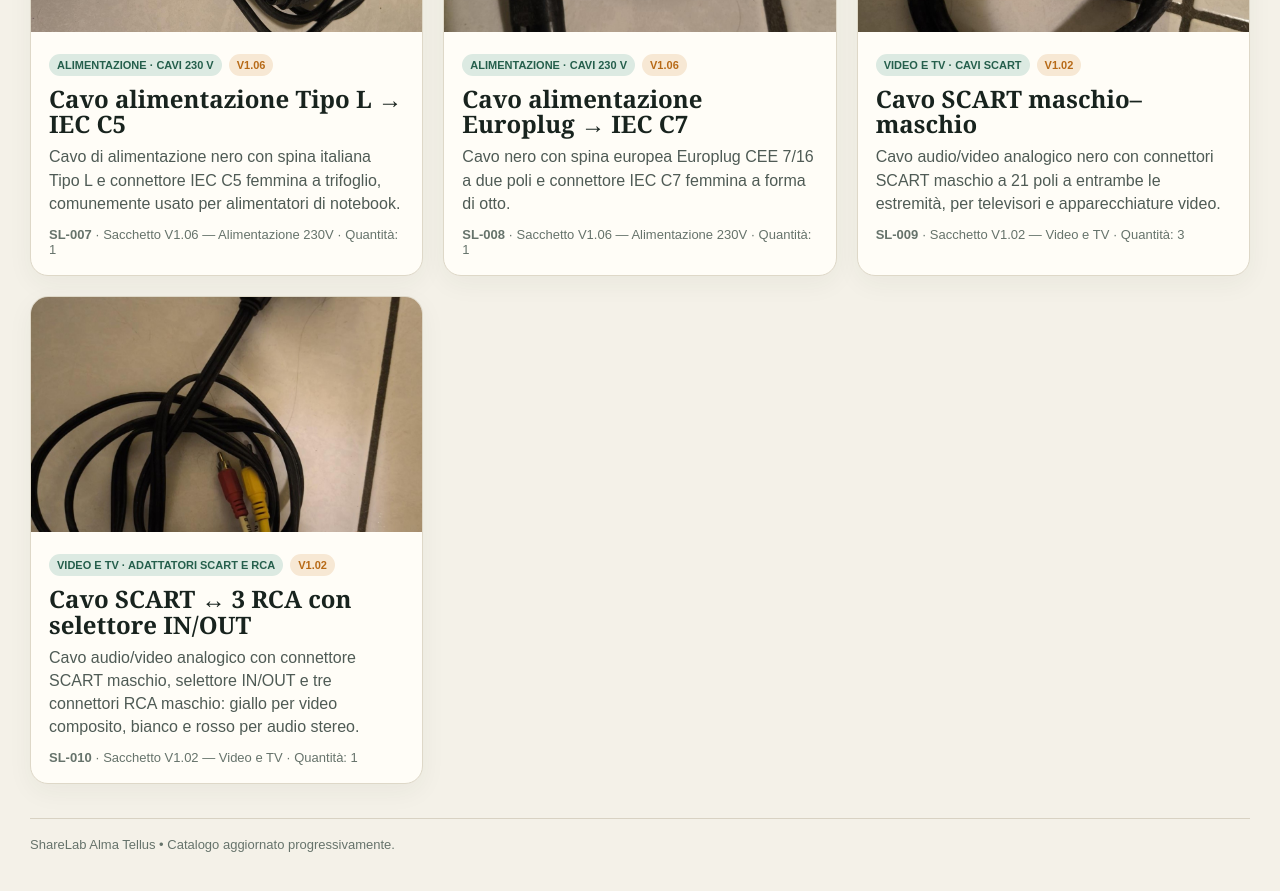
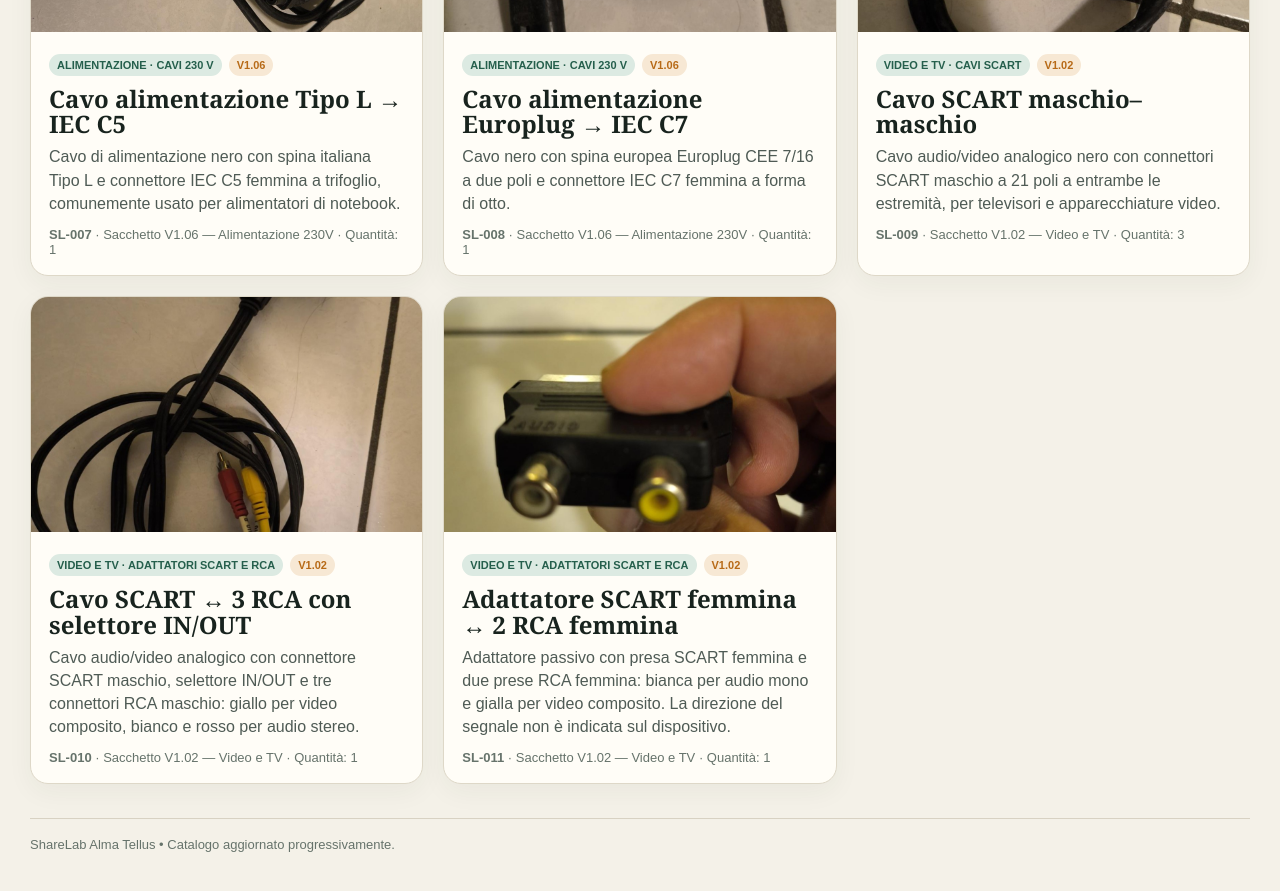
Before and after one commit to almatellus/almatellus.github.io, a Jekyll site: the page sharelab/index.html, which Jekyll copies as it is, in a window 1280 px wide and 900 px high, scrolled down 1722 px. Shown: the top 891 px of the window. Built offline with Jekyll 4.4.1, drawn with Linux system fonts in a browser that asks for light colours.

Commit message:
Add SL-011 SCART to dual RCA adapter

```diff
--- a/sharelab/index.html
+++ b/sharelab/index.html
@@ -65,7 +65,8 @@ const ITEMS = [
   {code:'SL-007',name:'Cavo alimentazione Tipo L → IEC C5',category:'Alimentazione',subcategory:'Cavi 230 V',description:'Cavo di alimentazione nero con spina italiana Tipo L e connettore IEC C5 femmina a trifoglio, comunemente usato per alimentatori di notebook.',bag:'V1.06',bagName:'Alimentazione 230V',quantity:1,image:'/assets/sharelab/SL-007.jpg'},
   {code:'SL-008',name:'Cavo alimentazione Europlug → IEC C7',category:'Alimentazione',subcategory:'Cavi 230 V',description:'Cavo nero con spina europea Europlug CEE 7/16 a due poli e connettore IEC C7 femmina a forma di otto.',bag:'V1.06',bagName:'Alimentazione 230V',quantity:1,image:'/assets/sharelab/SL-008.jpg'},
   {code:'SL-009',name:'Cavo SCART maschio–maschio',category:'Video e TV',subcategory:'Cavi SCART',description:'Cavo audio/video analogico nero con connettori SCART maschio a 21 poli a entrambe le estremità, per televisori e apparecchiature video.',bag:'V1.02',bagName:'Video e TV',quantity:3,image:'/assets/sharelab/SL-009.jpg'},
-  {code:'SL-010',name:'Cavo SCART ↔ 3 RCA con selettore IN/OUT',category:'Video e TV',subcategory:'Adattatori SCART e RCA',description:'Cavo audio/video analogico con connettore SCART maschio, selettore IN/OUT e tre connettori RCA maschio: giallo per video composito, bianco e rosso per audio stereo.',bag:'V1.02',bagName:'Video e TV',quantity:1,image:'/assets/sharelab/SL-010.jpg'}
+  {code:'SL-010',name:'Cavo SCART ↔ 3 RCA con selettore IN/OUT',category:'Video e TV',subcategory:'Adattatori SCART e RCA',description:'Cavo audio/video analogico con connettore SCART maschio, selettore IN/OUT e tre connettori RCA maschio: giallo per video composito, bianco e rosso per audio stereo.',bag:'V1.02',bagName:'Video e TV',quantity:1,image:'/assets/sharelab/SL-010.jpg'},
+  {code:'SL-011',name:'Adattatore SCART femmina ↔ 2 RCA femmina',category:'Video e TV',subcategory:'Adattatori SCART e RCA',description:'Adattatore passivo con presa SCART femmina e due prese RCA femmina: bianca per audio mono e gialla per video composito. La direzione del segnale non è indicata sul dispositivo.',bag:'V1.02',bagName:'Video e TV',quantity:1,image:'/assets/sharelab/SL-011.jpg'}
 ];
 const $=s=>document.querySelector(s),q=$('#q'),cat=$('#cat'),bag=$('#bag'),grid=$('#grid'),count=$('#count'),empty=$('#empty'),light=$('#light'),big=$('#big');
 const esc=s=>String(s).replace(/[&<>"']/g,c=>({'&':'&amp;','<':'&lt;','>':'&gt;','"':'&quot;',"'":'&#39;'}[c]));
```
Also changed, not shown: assets/sharelab/SL-011.jpg (added).
